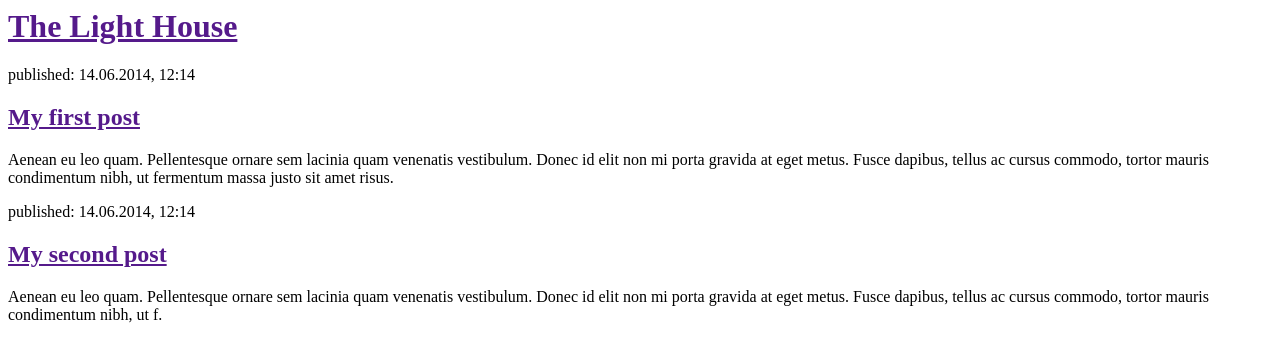
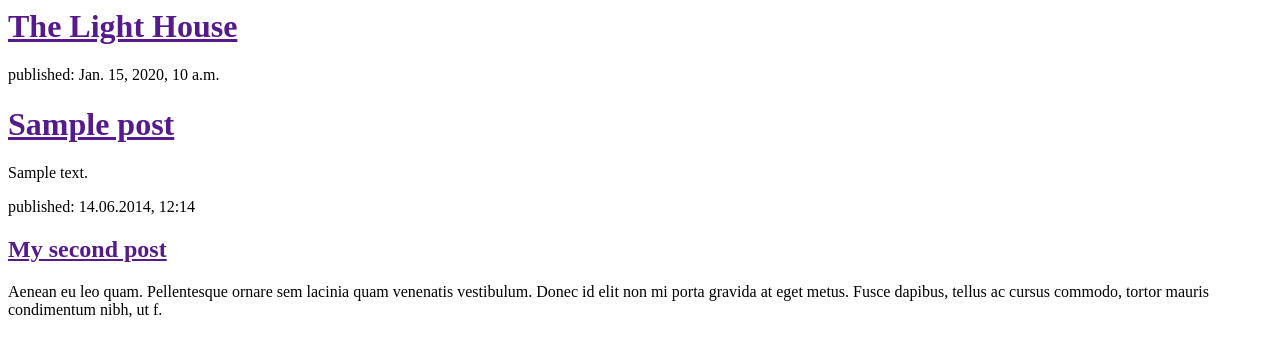
Before and after one commit to SirHunter/My_First_Blog, a Django app: template blog/templates/blog/post_list.html in a window 1280 px wide. Shown: the top 362 px of the page. Run offline with Django 3.2, Linux system fonts and the light colour scheme; the template is opened without the code that fills it: values that come from a table or form of the project are taken from there, others are empty; tables that the repository leaves empty hold one stand-in row (values such as "Sample post").

Commit message:
Actual Data?

```diff
--- a/blog/templates/blog/post_list.html
+++ b/blog/templates/blog/post_list.html
@@ -8,9 +8,13 @@
         </div>
 
         <div>
-            <p>published: 14.06.2014, 12:14</p>
-            <h2><a href="">My first post</a></h2>
-            <p>Aenean eu leo quam. Pellentesque ornare sem lacinia quam venenatis vestibulum. Donec id elit non mi porta gravida at eget metus. Fusce dapibus, tellus ac cursus commodo, tortor mauris condimentum nibh, ut fermentum massa justo sit amet risus.</p>
+          {% for post in posts %}
+            <div>
+          <p>published: {{ post.published_date }}</p>
+          <h1><a href="">{{ post.title }}</a></h1>
+          <p>{{ post.text|linebreaksbr }}</p>
+            </div>
+          {% endfor %}
         </div>
 
         <div>
--- a/blog/views.py
+++ b/blog/views.py
@@ -1,4 +1,7 @@
 from django.shortcuts import render
+from .models import Post
+from django.utils import timezone
 
 def post_list(request):
-    return render(request, 'blog/post_list.html', {})
+    posts = Post.objects.filter(published_date__lte = timezone.now()).order_by('published_date')
+    return render(request, 'blog/post_list.html', {'posts': posts})
```
